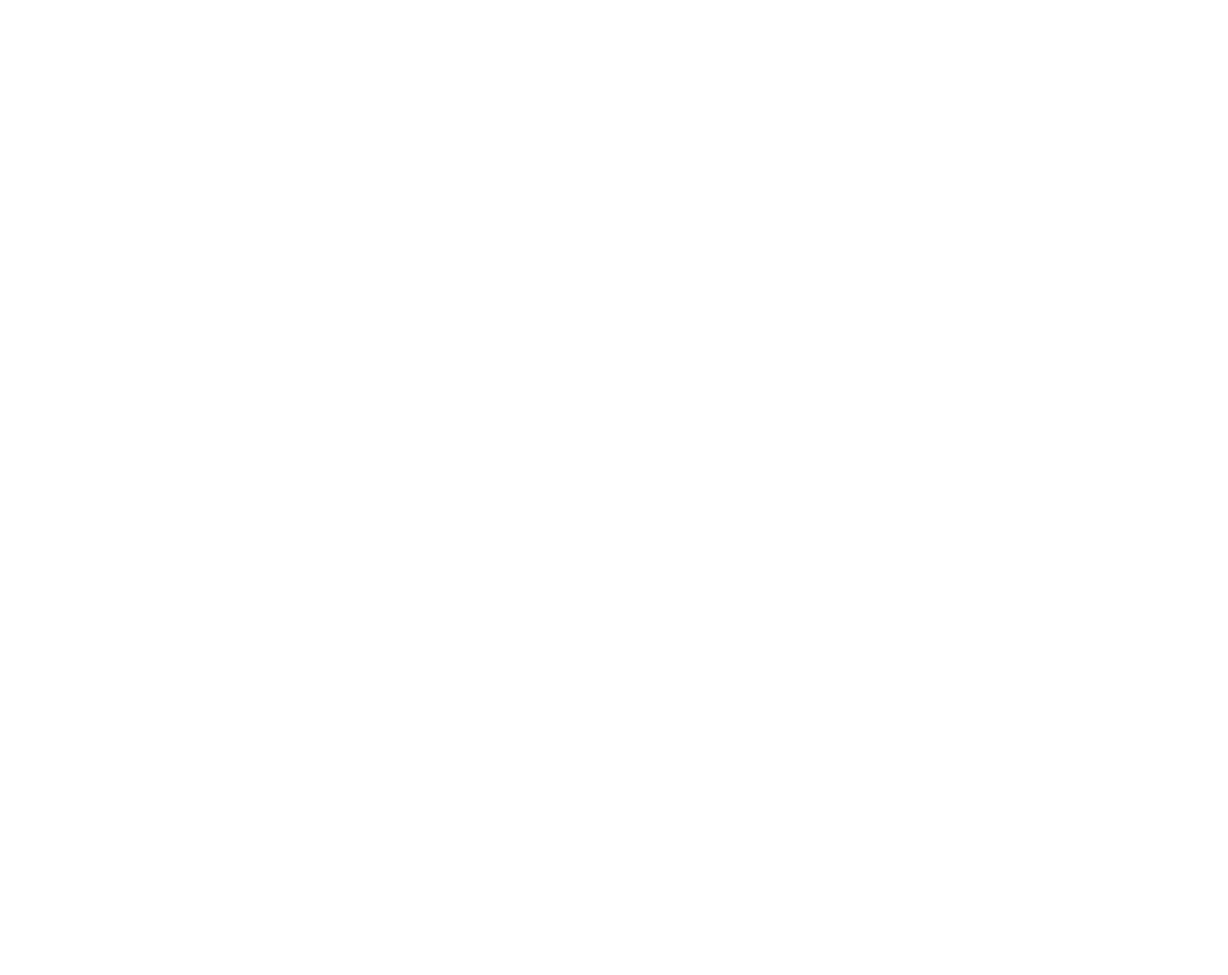
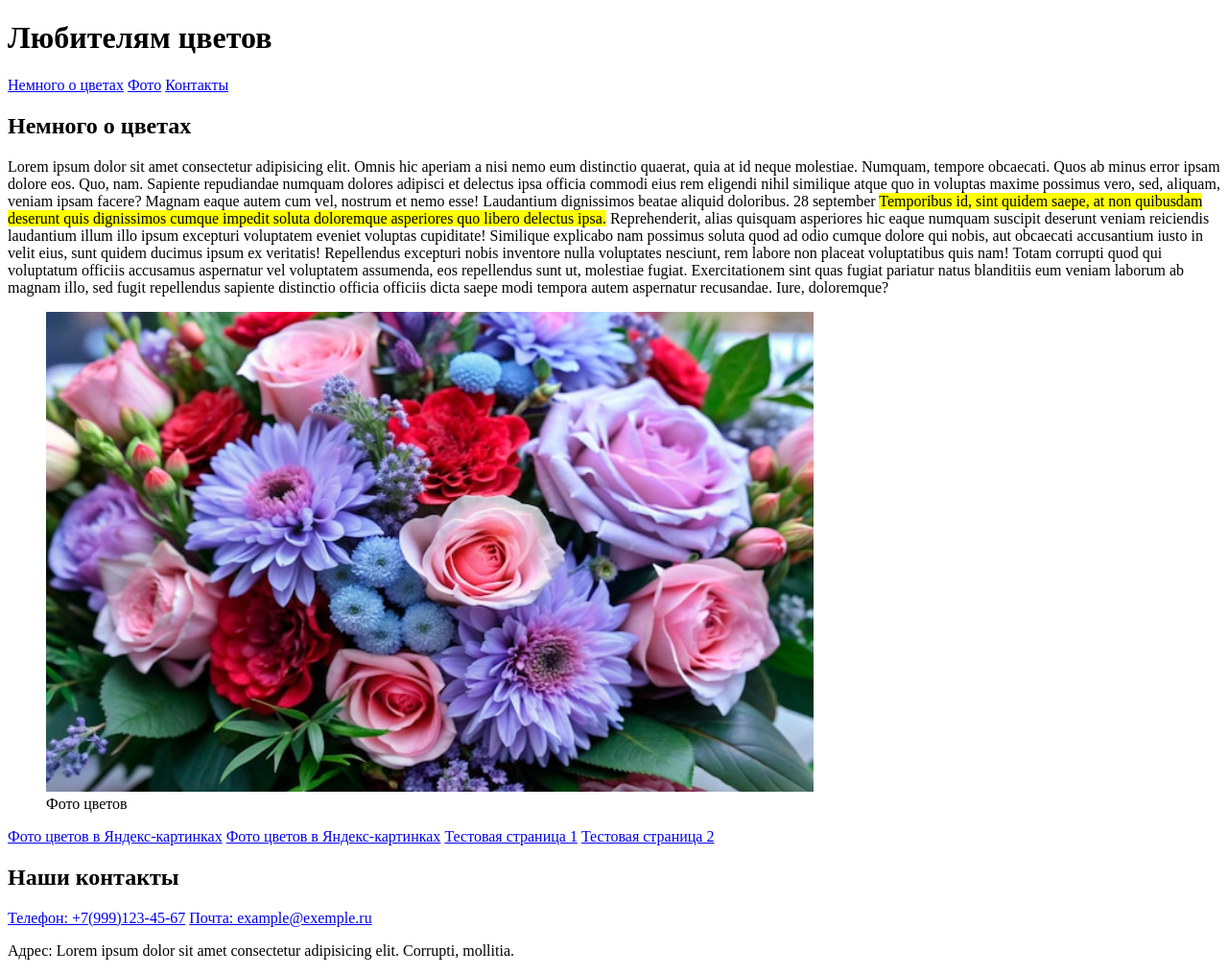
Before and after one commit to DmitryShpilkin/Senergy_study, a plain HTML site: page HW3/index.html in a window 1280 px wide. Shown: the whole page at 96% size. Before the commit the page ends 800 px from the top, so only its background shows below. Drawn offline with Linux system fonts and the light colour scheme.

Commit message:
Add files via upload

```diff
--- a/HW3/index.html
+++ b/HW3/index.html
@@ -1,11 +1,83 @@
 <!DOCTYPE html>
-<html lang="en">
+<html lang="ru">
+
 <head>
     <meta charset="UTF-8">
     <meta name="viewport" content="width=device-width, initial-scale=1.0">
-    <title>Document</title>
+
+    <!--  Ссылка на подключение CSS
+      Вставлять нужно в head
+      rel и href- обязательные атрибуты, т.к. rel указывает на формат файла, href указывать путь к самому файлу
+      без них CSS не подключится
+    <link rel="stylesheet" href="style.css"> -->
+
+    <title>Домашнее задание</title>
 </head>
+
 <body>
+    <header>
+        <h1>Любителям цветов</h1>
+        <nav>
+            <a href="#about">Немного о цветах</a>
+            <a href="#photo">Фото</a>
+            <a href="#contacts">Контакты</a>
+        </nav>
+    </header>
 
+    <main>
+        <section>
+            <article id="about">
+                <h2>Немного о цветах</h2>
+                <p>Lorem ipsum dolor sit amet consectetur adipisicing elit. Omnis hic aperiam a nisi nemo eum distinctio
+                    quaerat, quia at id neque molestiae. Numquam, tempore obcaecati. Quos ab minus error ipsam dolore
+                    eos. Quo, nam. Sapiente repudiandae numquam dolores adipisci et delectus ipsa officia commodi eius
+                    rem eligendi nihil similique atque quo in voluptas maxime possimus vero, sed, aliquam, veniam ipsam
+                    facere? Magnam eaque autem cum vel, nostrum et nemo esse! Laudantium dignissimos beatae aliquid
+                    doloribus.
+                    <!-- Использовал тег time для указания времени события, выделенного тегом mark -->
+                    <time datetime="2014-09-28 19:00">28 september</time> <mark>Temporibus id, sint quidem
+                        saepe, at non quibusdam deserunt quis dignissimos cumque
+                        impedit soluta doloremque asperiores quo libero delectus ipsa.</mark> Reprehenderit, alias
+                    quisquam
+                    asperiores hic eaque numquam suscipit deserunt veniam reiciendis laudantium illum illo ipsum
+                    excepturi voluptatem eveniet voluptas cupiditate! Similique explicabo nam possimus soluta quod ad
+                    odio cumque dolore qui nobis, aut obcaecati accusantium iusto in velit eius, sunt quidem ducimus
+                    ipsum ex veritatis! Repellendus excepturi nobis inventore nulla voluptates nesciunt, rem labore non
+                    placeat voluptatibus quis nam! Totam corrupti quod qui voluptatum officiis accusamus aspernatur vel
+                    voluptatem assumenda, eos repellendus sunt ut, molestiae fugiat. Exercitationem sint quas fugiat
+                    pariatur natus blanditiis eum veniam laborum ab magnam illo, sed fugit repellendus sapiente
+                    distinctio officia officiis dicta saepe modi tempora autem aspernatur recusandae. Iure, doloremque?
+                </p>
+            </article>
+        </section>
+
+        <article id="photo">
+            <figure>
+                <!-- Устанавливаем высоту и ширину картинки для "бронирования" места при загрузке страницы
+                loading="lazy"- для прогрузки только видимых картинок на странице -->
+                <img src="flower.jpg" alt="" width="800" height="500" loading="lazy">
+                <figcaption>Фото цветов</figcaption>
+            </figure>
+
+            <aside>
+                <a href="https://yandex.ru/images/search?img_url=https%3A%2F%2Fi.pinimg.com%2F736x%2Fdb%2Fa4%2Fb2%2Fdba4b2c104647db86d532532a411679e.jpg&lr=10867&pos=16&rpt=simage&source=serp&stype=image&text=фото%20цветов%20красивые"
+                    target="_blank">Фото цветов в Яндекс-картинках</a>
+                <a href="https://yandex.ru/images/search?img_url=https%3A%2F%2Fi.pinimg.com%2Foriginals%2Fe2%2F07%2F3b%2Fe2073b444a15279d7d0ea73baadc6b56.jpg&lr=10867&pos=18&rpt=simage&source=serp&stype=image&text=фото%20цветов%20красивые"
+                    target="_blank">Фото цветов в Яндекс-картинках</a>
+                <a href="page-1.html">Тестовая страница 1</a>
+                <a href="page-2.html">Тестовая страница 2</a>
+            </aside>
+        </article>
+    </main>
+
+    <footer id="contacts">
+        <div>
+            <h2>Наши контакты</h2>
+            <a href="tel:+79991234567">Телефон: +7(999)123-45-67</a>
+            <a href="email:example@exemple.ru">Почта: example@exemple.ru</a>
+            <p>Адрес: Lorem ipsum dolor sit amet consectetur adipisicing elit. Corrupti, mollitia.</p>
+        </div>
+    </footer>
 </body>
+
 </html>
```
Also changed, not shown: HW3/page-1.html (added, +11 -0 lines), HW3/page-2.html (added, +11 -0 lines), HW3/flower.jpg (added).
